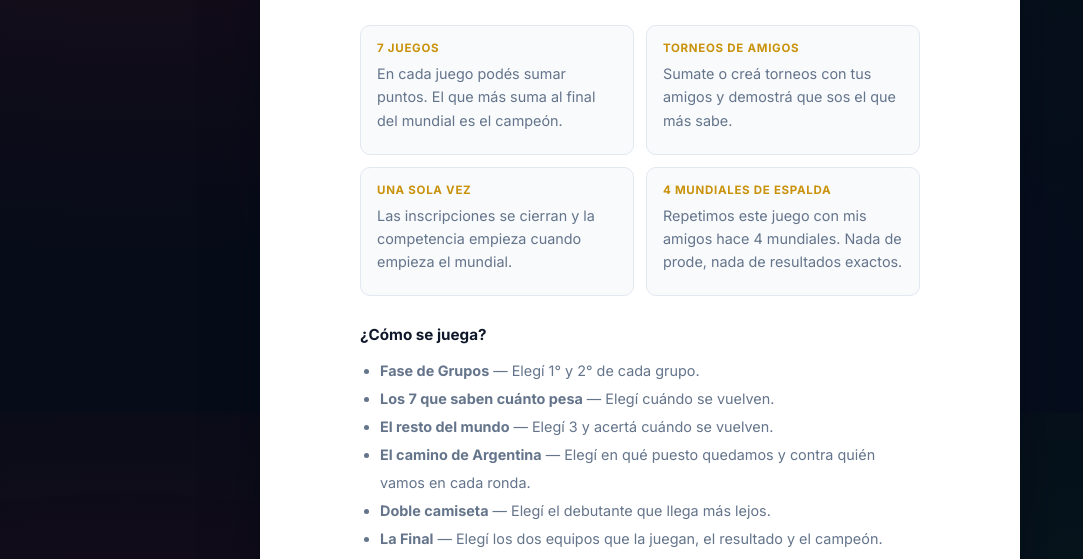
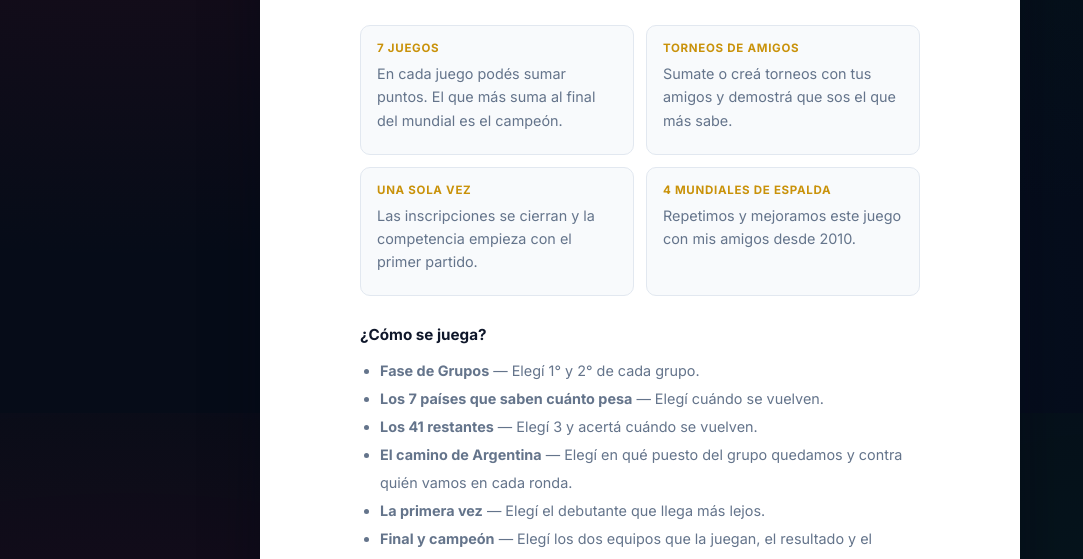
Before and after one commit to fedefliguer/el-juego-del-mundial, a plain HTML site: page index.html in a window 1280 px wide. Shown: the part 387-946 px from the top of the page, without its empty margins (0-1083 px from the left). Drawn offline with nearby package versions, Linux system fonts and the light colour scheme; a web font is replaced by a local one.

Commit message:
Renombra: 'Doble camiseta' -> 'La primera vez', 'La Final' -> 'Final y campeón'

```diff
--- a/index.html
+++ b/index.html
@@ -50,23 +50,23 @@
               </div>
               <div class="rules-card">
                 <h4>UNA SOLA VEZ</h4>
-                <p>Las inscripciones se cierran y la competencia empieza cuando empieza el mundial.</p>
+                <p>Las inscripciones se cierran y la competencia empieza con el primer partido.</p>
               </div>
               <div class="rules-card">
                 <h4>4 MUNDIALES DE ESPALDA</h4>
-                <p>Repetimos este juego con mis amigos hace 4 mundiales. Nada de prode, nada de resultados exactos.</p>
+                <p>Repetimos y mejoramos este juego con mis amigos desde 2010.</p>
               </div>
             </div>
 
             <h3>¿Cómo se juega?</h3>
             <ul>
               <li><strong>Fase de Grupos</strong> — Elegí 1° y 2° de cada grupo.</li>
-              <li><strong>Los 7 que saben cuánto pesa</strong> — Elegí cuándo se vuelven.</li>
-              <li><strong>El resto del mundo</strong> — Elegí 3 y acertá cuándo se vuelven.</li>
-              <li><strong>El camino de Argentina</strong> — Elegí en qué puesto quedamos y contra quién vamos en cada ronda.</li>
-              <li><strong>Doble camiseta</strong> — Elegí el debutante que llega más lejos.</li>
-              <li><strong>La Final</strong> — Elegí los dos equipos que la juegan, el resultado y el campeón.</li>
-              <li><strong>Goleador</strong> — Elegí al que más goles hace.</li>
+              <li><strong>Los 7 países que saben cuánto pesa</strong> — Elegí cuándo se vuelven.</li>
+              <li><strong>Los 41 restantes</strong> — Elegí 3 y acertá cuándo se vuelven.</li>
+              <li><strong>El camino de Argentina</strong> — Elegí en qué puesto del grupo quedamos y contra quién vamos en cada ronda.</li>
+              <li><strong>La primera vez</strong> — Elegí el debutante que llega más lejos.</li>
+              <li><strong>Final y campeón</strong> — Elegí los dos equipos que la juegan, el resultado y el campeón.</li>
+              <li><strong>Goleador</strong> — Elegí al que más goles hace y cuántos.</li>
             </ul>
           </div>
 
--- a/js/app.js
+++ b/js/app.js
@@ -525,13 +525,13 @@ function renderSummary() {
   html += '</div>';
 
   if (state.answers.dobleCamiseta.team) {
-    html += '<div class="summary-block"><h4>Doble Camiseta</h4>';
+    html += '<div class="summary-block"><h4>La primera vez</h4>';
     html += `<span class="summary-item">${escapeHtml(state.answers.dobleCamiseta.team)} — ${state.answers.dobleCamiseta.mode === 'solo' ? 'Único debutante' : 'Compartido'}</span></div>`;
   }
 
   const f = state.answers.final;
   if (f.team1 && f.team2) {
-    html += '<div class="summary-block"><h4>La Final</h4>';
+    html += '<div class="summary-block"><h4>Final y campeón</h4>';
     html += `<span class="summary-item">${escapeHtml(f.team1)} ${f.score1}-${f.score2} ${escapeHtml(f.team2)}`;
     if (f.champion) html += ` — Campeón: ${f.champion === '1' ? escapeHtml(f.team1) : escapeHtml(f.team2)}`;
     html += '</span></div>';
--- a/js/data.js
+++ b/js/data.js
@@ -115,7 +115,7 @@ const ARG_STAGES = [
 // ---------- NOMBRES CORTOS PARA PASOS ----------
 const STEP_NAMES = [
   'Grupos', 'Campeones', 'Otros', 'Argentina',
-  'Doble C.', 'Final', 'Goleador'
+  '1ª vez', 'Final y c.', 'Goleador'
 ];
 
 // ---------- DEFINICIÓN DE PASOS DEL FORMULARIO ----------
@@ -123,44 +123,44 @@ const STEPS = [
   {
     id: 'groups',
     title: 'Fase de Grupos',
-    desc: 'Elegí 1° y 2° de cada grupo. Sumás 150 por grupo si acertás en orden y 50 si ambos pasan pero en desorden.',
+    desc: 'Elegí 1° y 2° de cada grupo. Sumás 150 por grupo si acertás en orden y 50 si ambos pasan de ronda pero no en ese orden.',
     type: 'groups',
     groups: ['A','B','C','D','E','F','G','H','I','J','K','L']
   },
   {
     id: 'champions',
-    title: 'Los 7 que saben cuánto pesa',
+    title: 'Los 7 países que saben cuánto pesa',
     desc: 'Elegí cuándo se vuelven. Sumás 300 por cada uno, salvo que aciertes que se vuelve en grupos que sumás 500.',
     type: 'champions'
   },
   {
     id: 'non_champions',
-    title: 'El resto del mundo',
-    desc: 'Elegí 3 equipos y acertá cuándo se vuelven. Cuanto más lejos elegís que llega, más sumás si acertás.',
+    title: 'Los 41 restantes',
+    desc: 'Elegí 3 países y acertá cuándo se vuelven. Cuanto más lejos elegís que llega, más sumás si acertás.',
     type: 'non_champions'
   },
   {
     id: 'argentina',
     title: 'El Camino de Argentina',
-    desc: 'Elegí en qué puesto quedamos y contra quién vamos en cada ronda. Por cada acierto sumás 300. Si te equivocás perdés todo. Podés plantarte.',
+    desc: 'Elegí en qué puesto del grupo quedamos y contra quién vamos en cada ronda. Por cada acierto sumás 300. Si te equivocás perdés todo. Podés plantarte y sumar 300 por cada acierto previo.',
     type: 'argentina'
   },
   {
     id: 'doble_camiseta',
-    title: 'Doble Camiseta',
+    title: 'La primera vez',
     desc: 'Elegí el debutante que llega más lejos. Si acertás compartido son 400. Si le ponés "único" y acertás, son 1000.',
     type: 'doble_camiseta'
   },
   {
     id: 'final',
-    title: 'La Final',
-    desc: 'Elegí los dos equipos que la juegan, el resultado y el campeón. Acertar los dos finalistas son 500, el resultado 300 y el campeón 2500.',
+    title: 'Final y campeón',
+    desc: 'Elegí los dos equipos que la juegan, el resultado y el campeón. Por cada finalista que acertás sumás 500. Si acertás el resultado del partido (más alargue si hay) sumás 300. Si acertás el campeón sumás 2500.',
     type: 'final'
   },
   {
     id: 'goleador',
     title: 'Goleador',
-    desc: 'Elegí al que más goles hace. Acertar el jugador son 400, los goles 100 y ambas 1000.',
+    desc: 'Elegí al que más goles hace y cuántos. Si acertás el jugador (u "otros") sumás 400. Si acertás el número de goles sumás 100. Si acertás ambos sumás 1000 en total. Si hay más de un goleador suman todos, incluso "otros" llegado el caso.',
     type: 'goleador'
   }
 ];
--- a/js/results.js
+++ b/js/results.js
@@ -102,7 +102,7 @@ function renderTable(data, allTags, view) {
 
   html += `<div class="ranking-table-wrap">
       <table class="ranking-table">
-        <thead><tr><th>#</th><th>Nombre</th><th>Puntos</th><th title="Grupos">G</th><th title="Campeones">C</th><th title="No campeones">NC</th><th title="Argentina">AR</th><th title="Doble Camiseta">DC</th><th title="Final">F</th><th title="Goleador">GL</th></tr></thead>
+        <thead><tr><th>#</th><th>Nombre</th><th>Puntos</th><th title="Grupos">G</th><th title="Campeones">C</th><th title="No campeones">NC</th><th title="Argentina">AR</th><th title="La primera vez">1ª</th><th title="Final">F</th><th title="Goleador">GL</th></tr></thead>
         <tbody>`;
 
   page.forEach((d, i) => {
@@ -227,12 +227,12 @@ function renderPredictionDetail(name, tags, answers) {
   html += '</div>';
 
   if (a.dobleCamiseta?.team) {
-    html += '<div class="detail-block"><h4>Doble Camiseta</h4>';
+    html += '<div class="detail-block"><h4>La primera vez</h4>';
     html += `<span class="detail-item">${escapeHtml(a.dobleCamiseta.team)} — ${a.dobleCamiseta.mode === 'solo' ? 'Único debutante' : 'Compartido'}</span></div>`;
   }
 
   if (a.final?.team1 && a.final?.team2) {
-    html += '<div class="detail-block"><h4>La Final</h4>';
+    html += '<div class="detail-block"><h4>Final y campeón</h4>';
     const f = a.final;
     html += `<span class="detail-item">${escapeHtml(f.team1)} ${f.score1}-${f.score2} ${escapeHtml(f.team2)}`;
     if (f.champion) html += ` — Campeón: ${f.champion === '1' ? escapeHtml(f.team1) : escapeHtml(f.team2)}`;
```
